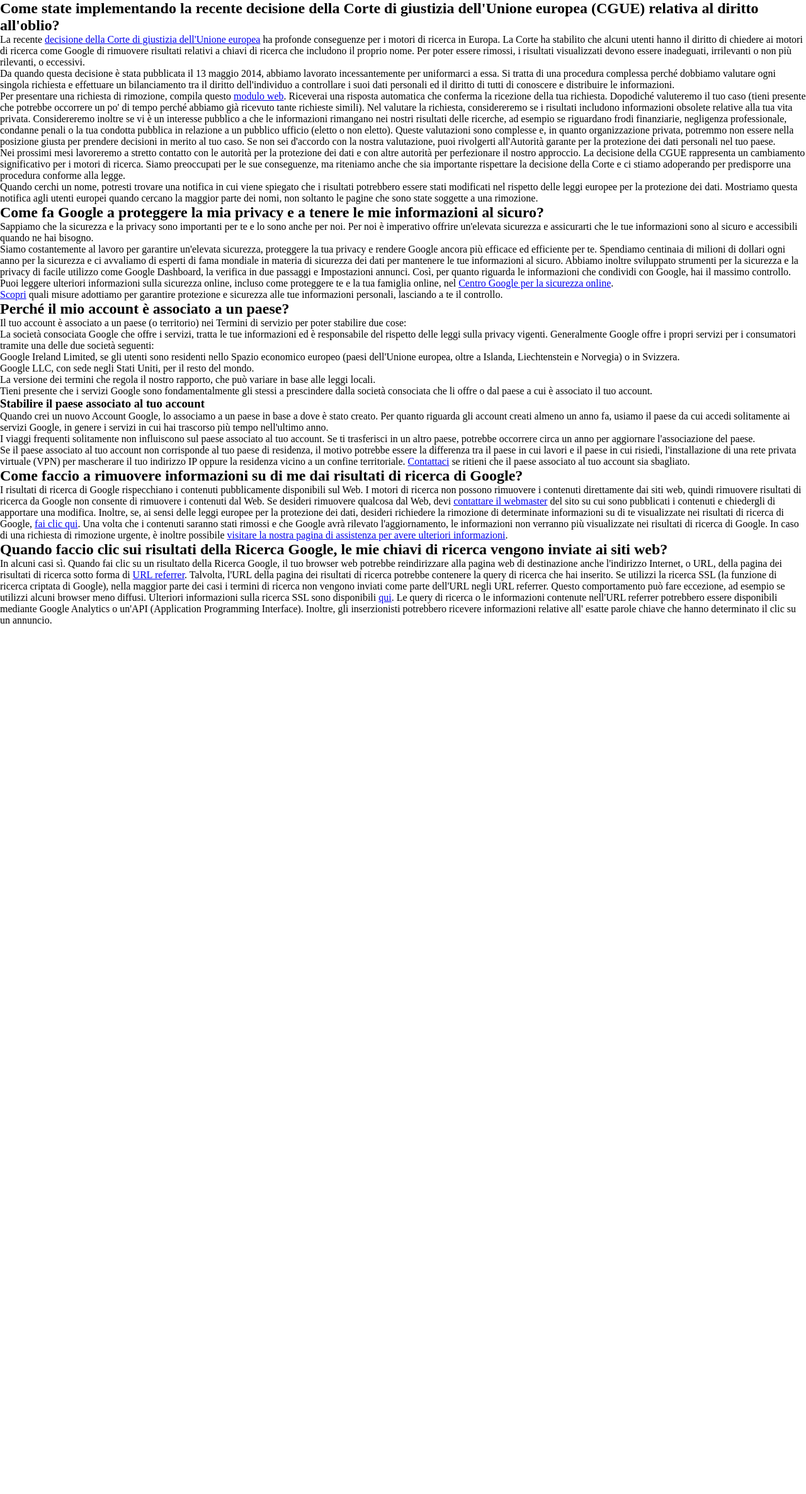
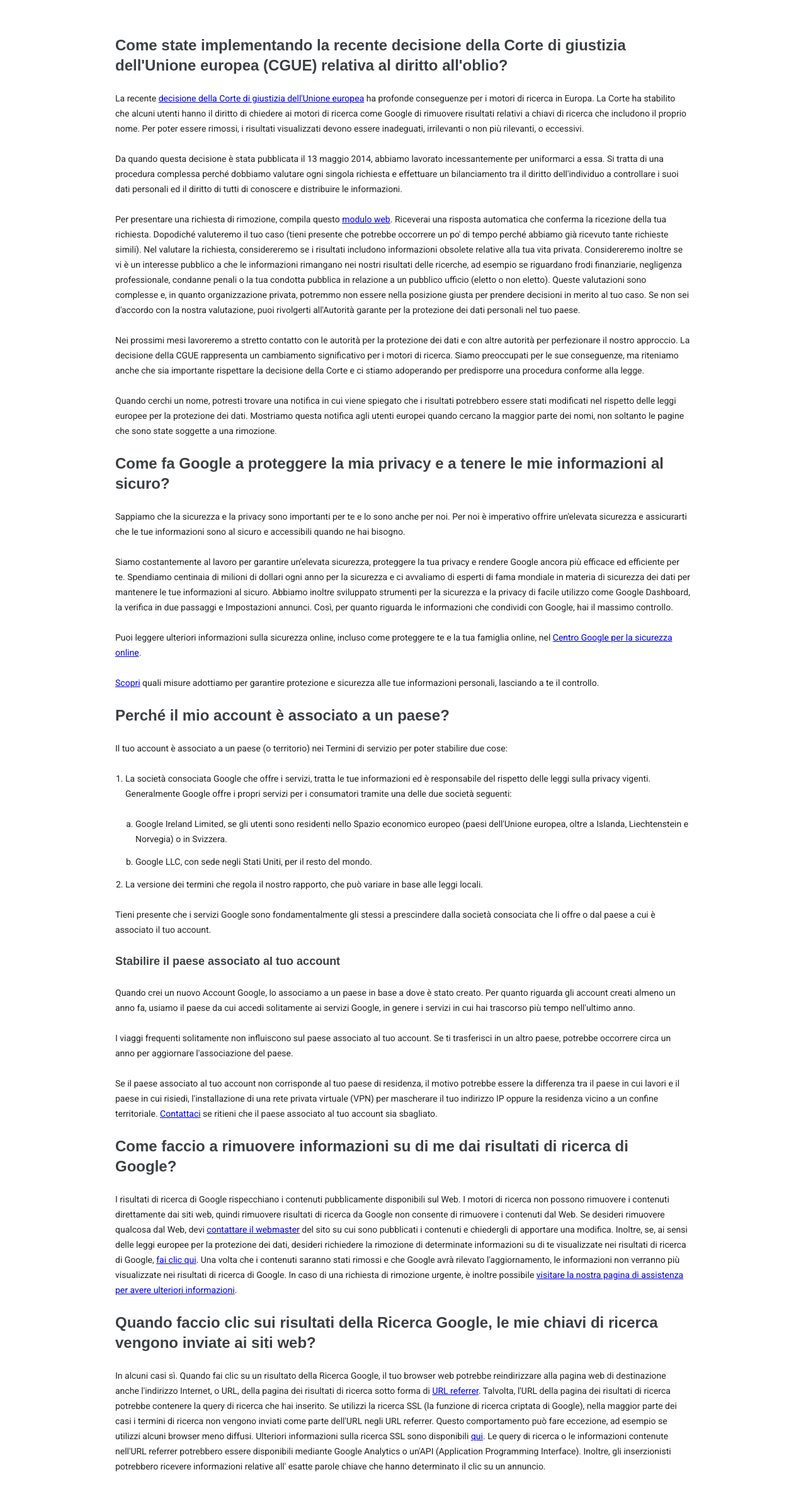
Before and after one commit to 8devil3/php-google-faq, a PHP site: page / in a window 1280 px wide. Shown: the whole page at 63% size. Before the commit the page ends 990 px from the top, so only its background shows below. Run offline with PHP 8.4, Linux system fonts and the light colour scheme; some web fonts are replaced.

Commit message:
bozza di stile

```diff
--- a/css/style.css
+++ b/css/style.css
@@ -3,3 +3,54 @@
    padding: 0;
    box-sizing: border-box;
 }
+
+@font-face {
+   font-family: "Google Sans";
+   src: url("//fonts.gstatic.com/s/googlesans/v14/4UabrENHsxJlGDuGo1OIlLU94YtzCwY.woff2") format("woff2");
+   font-style: normal;
+   font-weight: 500;
+   unicode-range: U+0-FF, U+131, U+152-153, U+2BB-2BC, U+2C6, U+2DA, U+2DC, U+2000-206F, U+2074, U+20AC, U+2122, U+2191, U+2193, U+2212, U+2215, U+FEFF, U+FFFD;
+}
+
+:root {
+   font-family: 'Roboto', sans-serif;
+   font-size: 16px;
+}
+
+h1, h2, h3 {
+   color: #3c4043;
+   font-family: 'Google Sans', sans-serif;
+   margin-top: 1.5rem;
+
+}
+
+h2 {
+   font-size: 1.5rem;
+   line-height: 2rem;
+}
+
+h3 {
+   font-size: 1.125rem;
+   line-height: 1.75rem;
+}
+
+p, ul, ol {
+   font-size: 0.875rem;
+   color: #000000de;
+   line-height: 1.5rem;
+   margin-top: 1.5rem;
+}
+
+li {
+   margin-top: 0.75rem;
+}
+
+ul, ol {
+   margin-left: 1rem;
+}
+
+main {
+   max-width: 978px;
+   padding: 2rem;
+   margin: 0 auto;
+}
--- a/index.php
+++ b/index.php
@@ -7,11 +7,13 @@
    <meta http-equiv="X-UA-Compatible" content="IE=edge">
    <meta name="viewport" content="width=device-width, initial-scale=1.0">
 
+   <link rel="shortcut icon" href="https://www.google.it/images/branding/googleg/1x/googleg_standard_color_128dp.png" type="image/x-icon">
+
    <link rel="preconnect" href="https://fonts.googleapis.com">
    <link rel="preconnect" href="https://fonts.gstatic.com" crossorigin>
    <link href="https://fonts.googleapis.com/css2?family=Roboto:wght@300;400;700&display=swap" rel="stylesheet">
 
-   <link rel="stylesheet" href="/css/style.css">
+   <link rel="stylesheet" href="./css/style.css">
 
    <title>Google FAQ</title>
 </head>
```
Also changed, not shown: script.php (+0 -3 lines).
